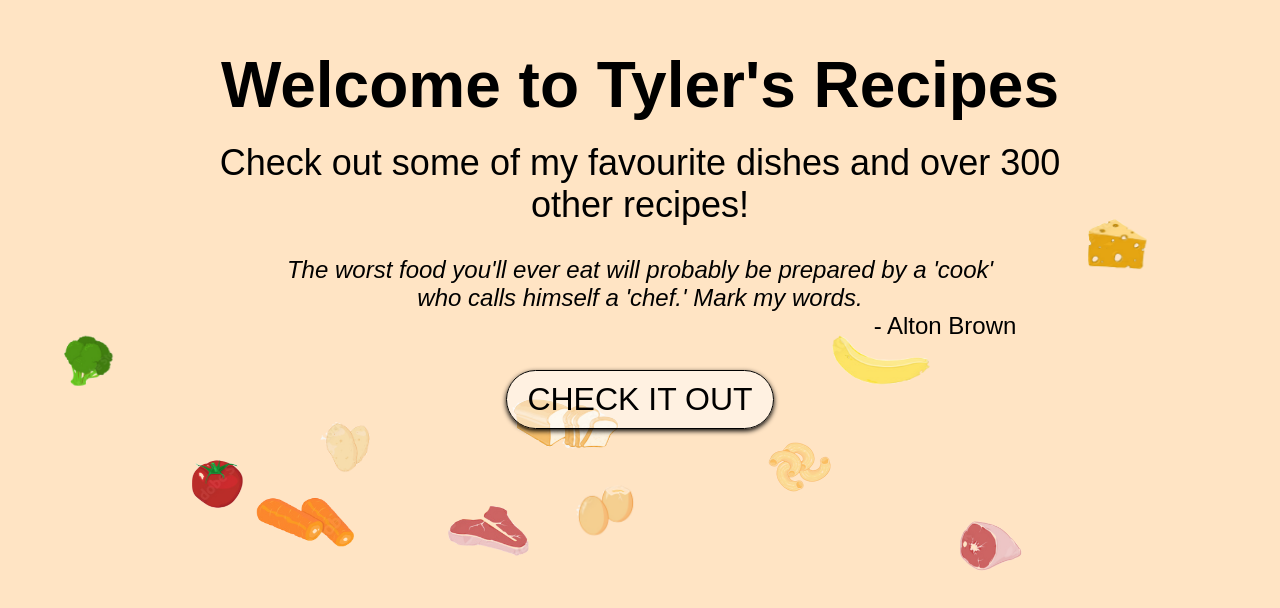
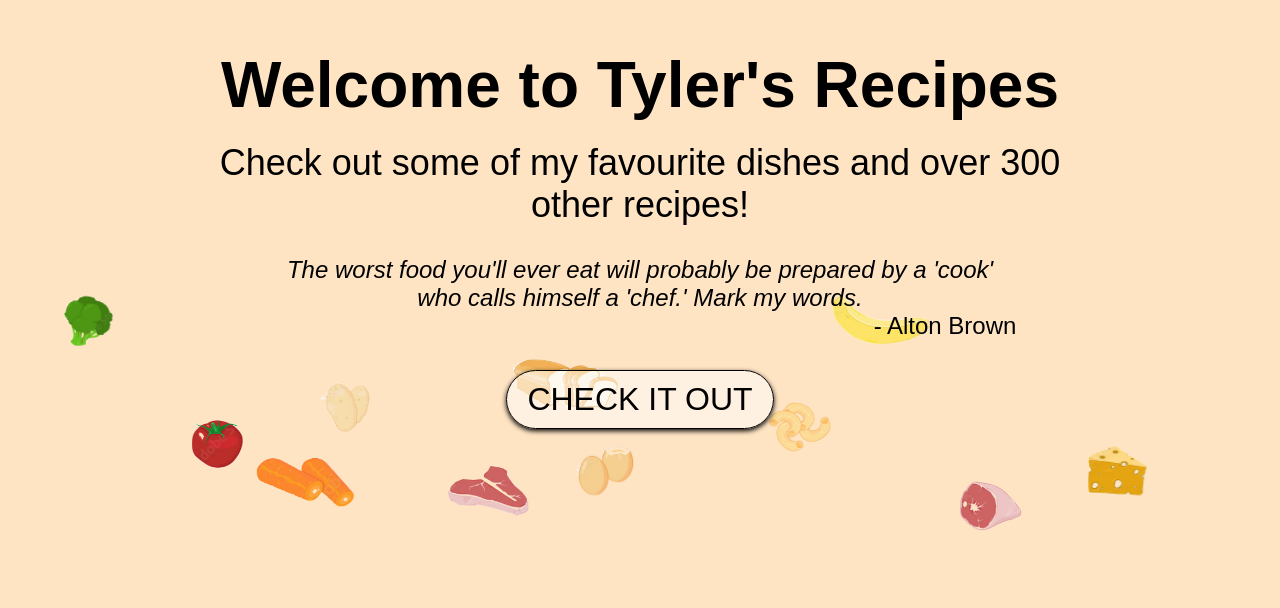
Before and after one commit to Tylerp10/recipes, a plain HTML site: page index.html in a window 1280 px wide. Shown: the part 162-770 px from the top of the page. Drawn offline with Linux system fonts and the light colour scheme.

Commit message:
floating img fix

```diff
--- a/style.css
+++ b/style.css
@@ -9,7 +9,7 @@
 
 .home-container {
   background-color: bisque;
-  /* height: 100vh; */
+  height: 100vh;
   position: relative;
   z-index: 0;
   display: flex;
@@ -75,64 +75,64 @@
   z-index: 1;
 }
 .broccoli {
-  top: 95%;
+  top: 90%;
   left: 5%;
   animation: img-float 14s infinite ease-in-out;
 }
 .tomato {
-  top: 95%;
+  top: 90%;
   left: 15%;
   animation: img-float 19s infinite ease-in-out;
 }
 .carrot {
-  top: 95%;
+  top: 90%;
   left: 20%;
   animation: img-float 22s infinite ease-in-out;
 }
 .potato {
-  top: 95%;
+  top: 90%;
   left: 25%;
   animation: img-float 17s infinite ease-in-out;
 }
 .steak {
-  top: 95%;
+  top: 90%;
   left: 35%;
   animation: img-float 23s infinite ease-in-out;
 }
 .bread {
-  top: 95%;
+  top: 90%;
   left: 40%;
   animation: img-float 16s infinite ease-in-out;
 }
 .egg {
-  top: 95%;
+  top: 90%;
   left: 45%;
   animation: img-float 21s infinite ease-in-out;
 }
 .fish {
-  top: 95%;
+  top: 90%;
   left: 55%;
   animation: img-float 15s infinite ease-in-out;
 }
 .noodles {
-  top: 95%;
+  top: 90%;
   left: 60%;
   animation: img-float 18s infinite ease-in-out;
 }
 .banana {
-  top: 95%;
+  top: 90%;
   left: 65%;
   animation: img-float 14s infinite ease-in-out;
 }
 .beef {
-  top: 95%;
+  top: 90%;
   left: 75%;
   animation: img-float 25s infinite ease-in-out;
 }
 .cheese {
-  top: 95%;
+  top: 90%;
   left: 85%;
-  animation: img-float 21s infinite;
+  animation: img-float 21s infinite ease-in-out;
 }
 
 @keyframes img-float {
@@ -144,11 +144,11 @@
   }
 }
 
-@media screen and (min-width: 375px) {
+/* @media screen and (min-width: 375px) {
   .home-container {
     height: 100vh;
   }
-}
+} */
 
 /* MAIN PAGE-------------------- */
 
```
